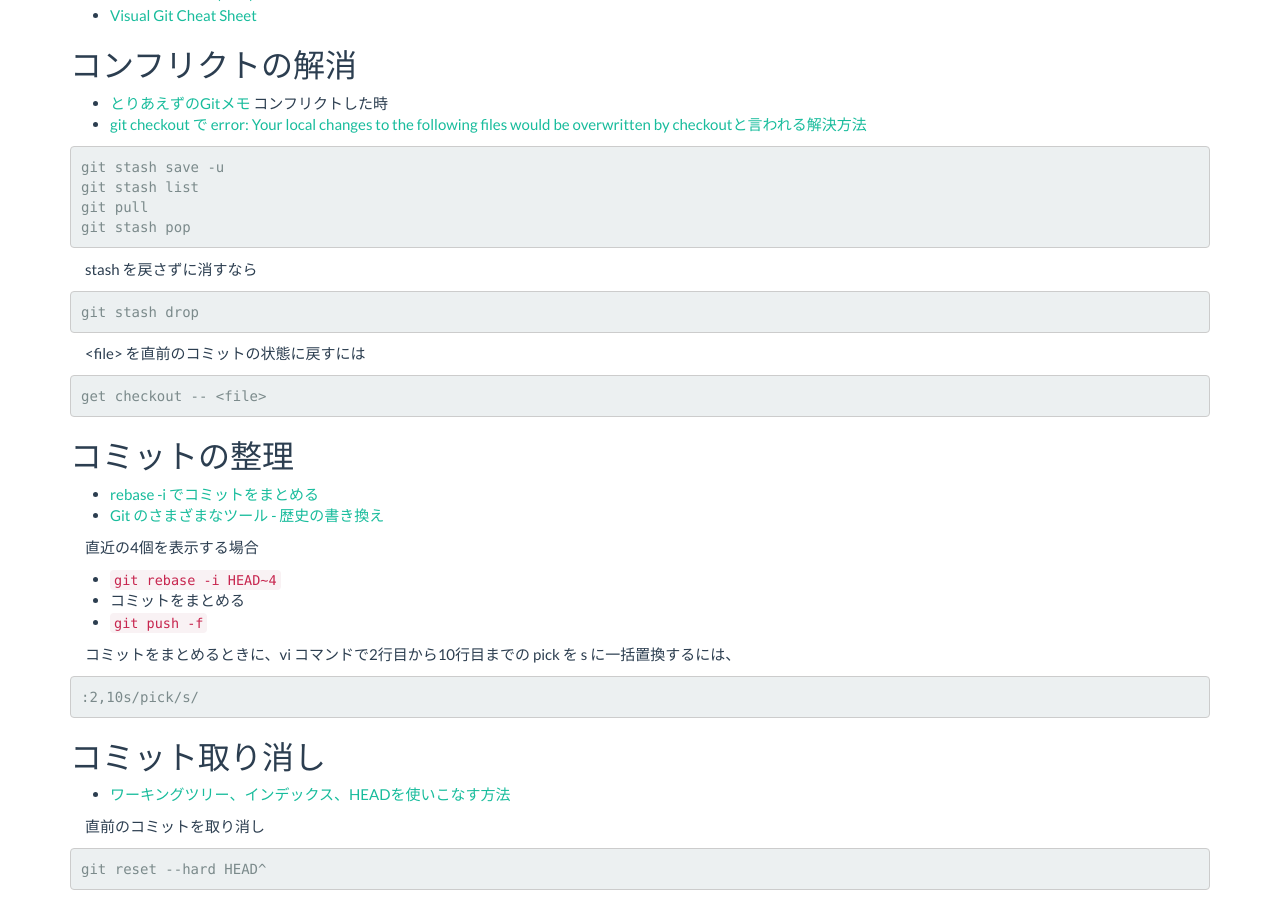
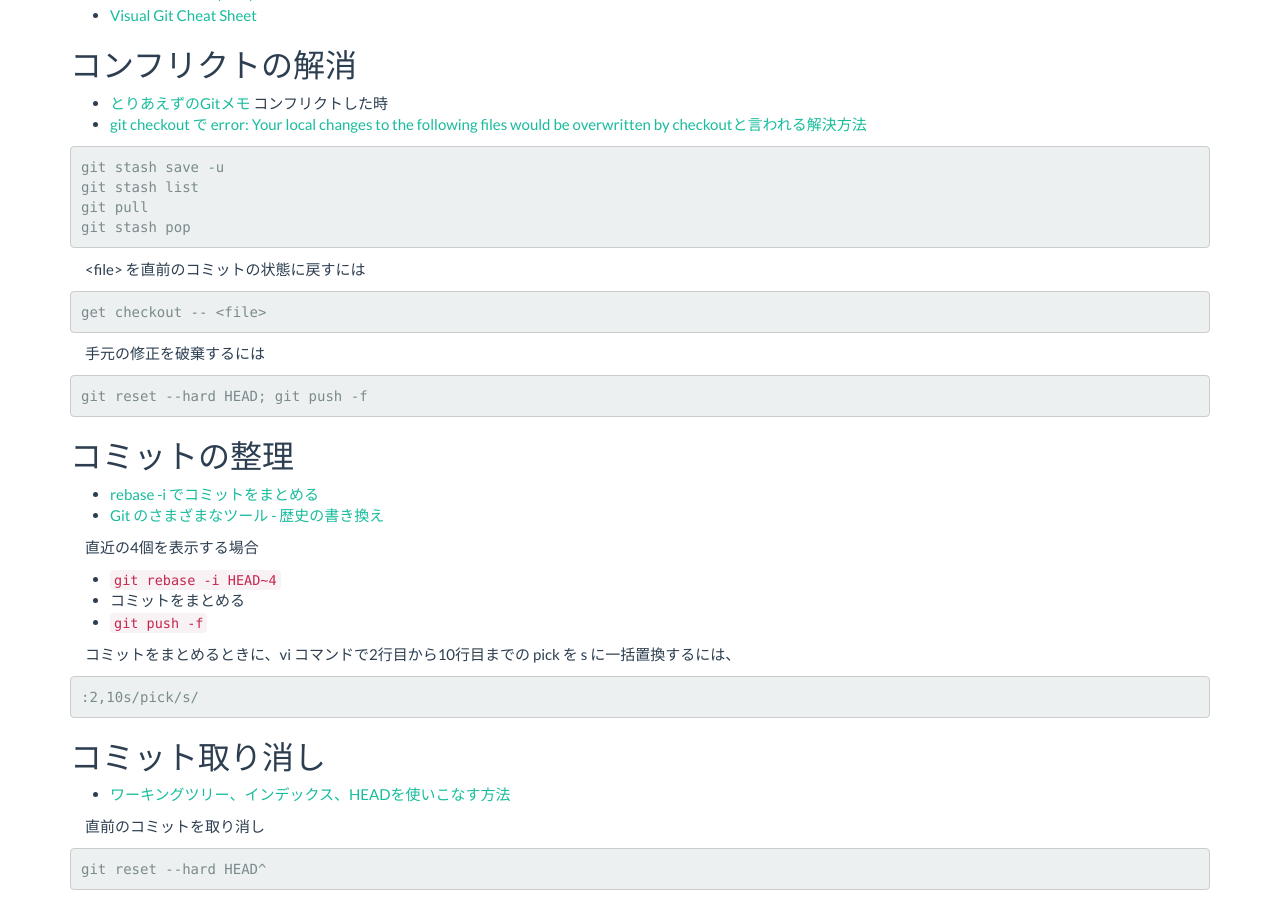
Before and after one commit to sekika/sekika.github.io, a Jekyll site: the page built from _posts/2017-05-07-git-command.md, in a window 1280 px wide and 900 px high, scrolled down 569 px. Built offline with Jekyll 4.4.1, drawn with Linux system fonts in a browser that asks for light colours; nearby versions of some CDN libraries; comment, search, counter and statistics services are not loaded.

Commit message:
手元の修正を破棄

```diff
--- a/_posts/2017-05-07-git-command.md
+++ b/_posts/2017-05-07-git-command.md
@@ -33,16 +33,16 @@ git pull
 git stash pop
 ~~~
 
-stash を戻さずに消すなら
-
-~~~
-git stash drop
-~~~
-
 &lt;file&gt; を直前のコミットの状態に戻すには
 
 ~~~
 get checkout -- <file>
+~~~
+
+手元の修正を破棄するには
+
+~~~
+git reset --hard HEAD; git push -f
 ~~~
 
 ## コミットの整理 ##
```
